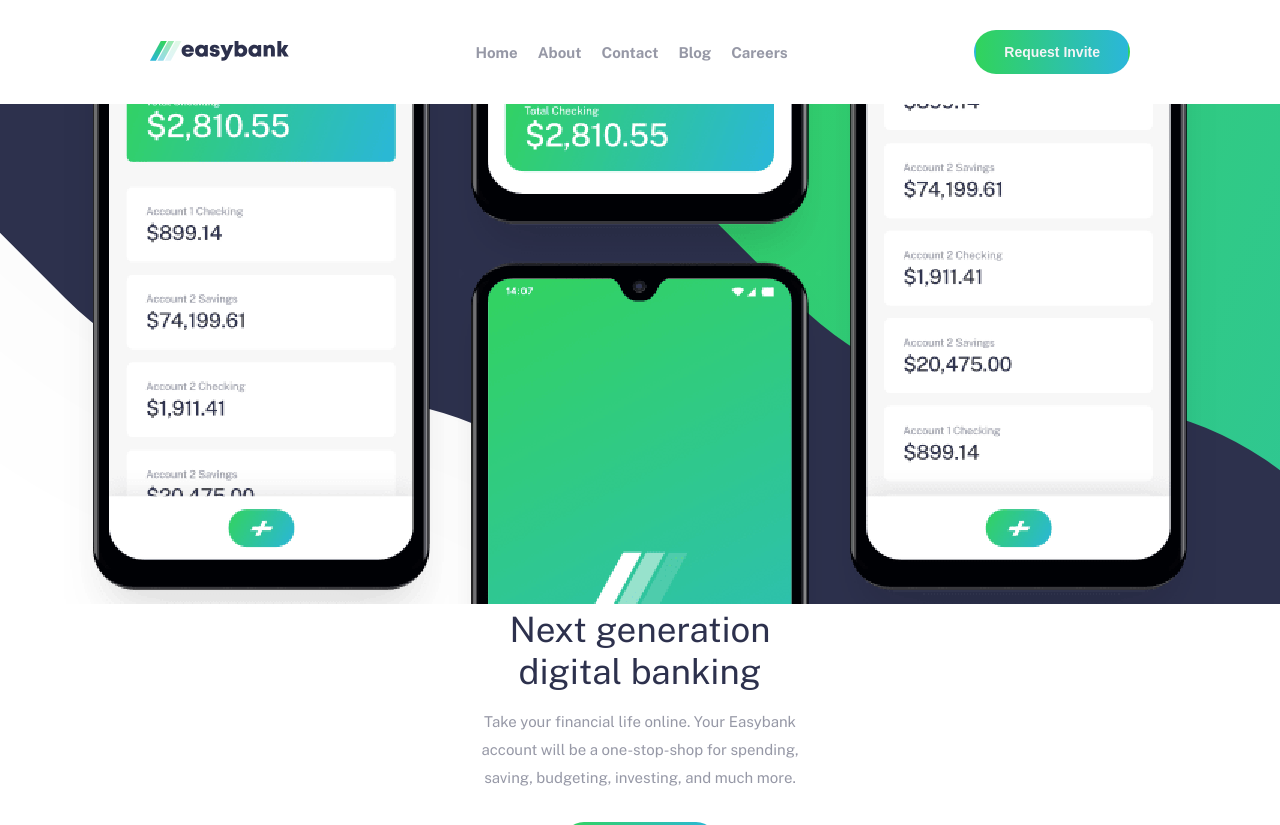
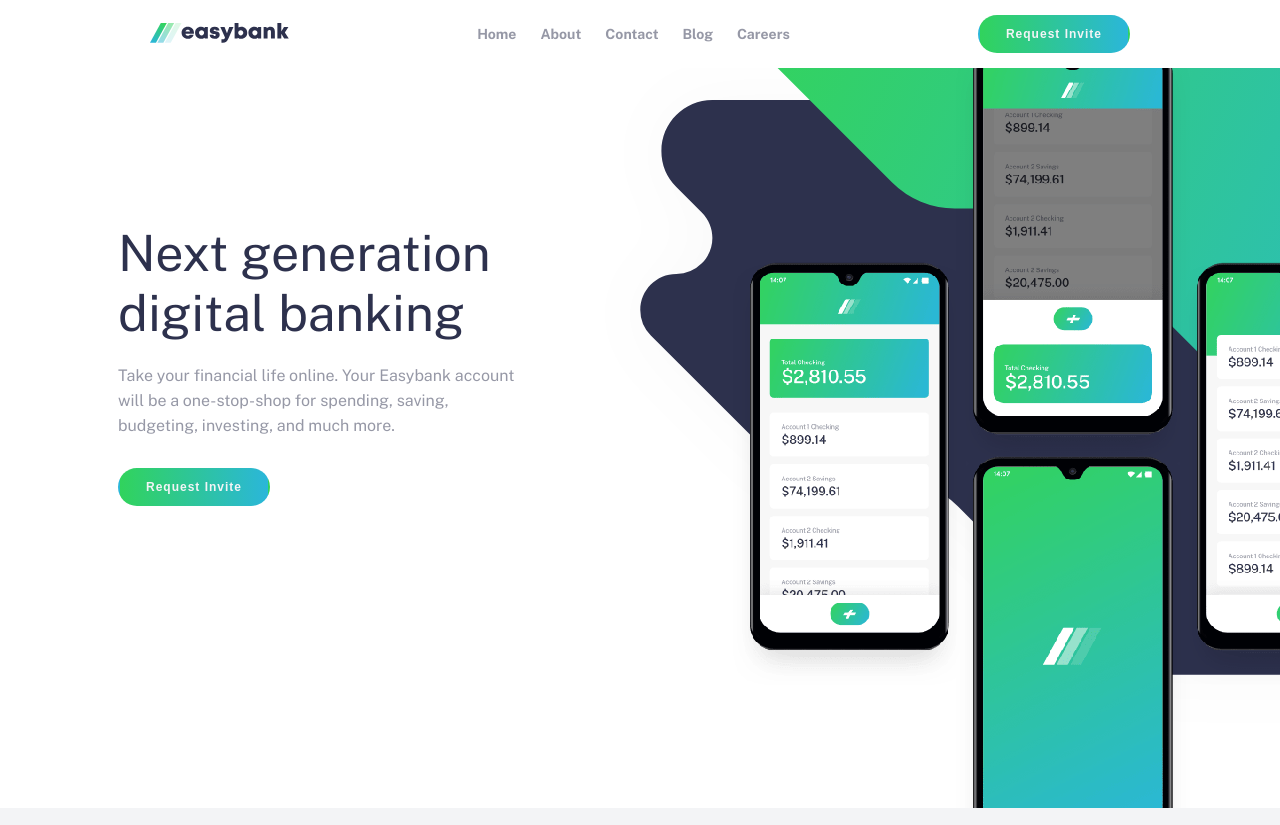
Before and after one commit to ramonpuga/EasyBank, a plain HTML site: page index.html in a window 1280 px wide. Shown: the top 825 px of the page. Drawn offline with nearby package versions, Linux system fonts and the light colour scheme.

Commit message:
Desktop banner settings done

```diff
--- a/style.css
+++ b/style.css
@@ -273,22 +273,65 @@ footer .social a img {
 /* Desktop settings */
 @media (min-width: 1024px) {
     header {
-        padding: 30px 150px;
+        padding: 15px 150px;
     }
     header .menu {
         display: flex;
     }
     header .menu a {
         color: hsl(233, 8%, 62%);
-        font-size: 15px;
+        font-size: 14px;
         font-weight: 600;
         text-decoration: none;
-        padding: 10px;
+        padding: 12px;
     }
-    header button {
+    header button.req-invite {
         display: flex;
+        font-size: 12px;
+        letter-spacing: 1px;
+        padding: 10px 26px;
     }
     header .menu-bars {
         display: none;
     }
+    section.banner {
+        flex-direction: row-reverse;
+    }
+    section.banner .first {
+        width: 55%;
+        height: 90vh;
+        background: url(images/bg-intro-desktop.svg) center bottom no-repeat;
+        background-size: 160%;
+        background-position-y: -240px;
+        background-position-x: 0px;
+    }
+    section.banner .first img {
+        width: 680px;
+        position: relative;
+        bottom: 0%;
+        left: 145px;
+        top: 25px;
+    }
+    section.banner h1 {
+        font-size: 50px;
+        line-height: 50px;
+    }
+    section.banner p {
+        max-width: 405px;
+        text-align: left;
+        font-size: 16px;
+        line-height: 25px;
+        padding-top: 15px;
+    }
+    section.banner .second {
+        align-items: flex-start;
+        padding-right: 25px;
+        padding-top: 160px;
+    }
+    section.banner .second .req-invite {
+        display: flex;
+        font-size: 12px;
+        letter-spacing: 1px;
+        padding: 10px 26px;
+    }
 }
```
